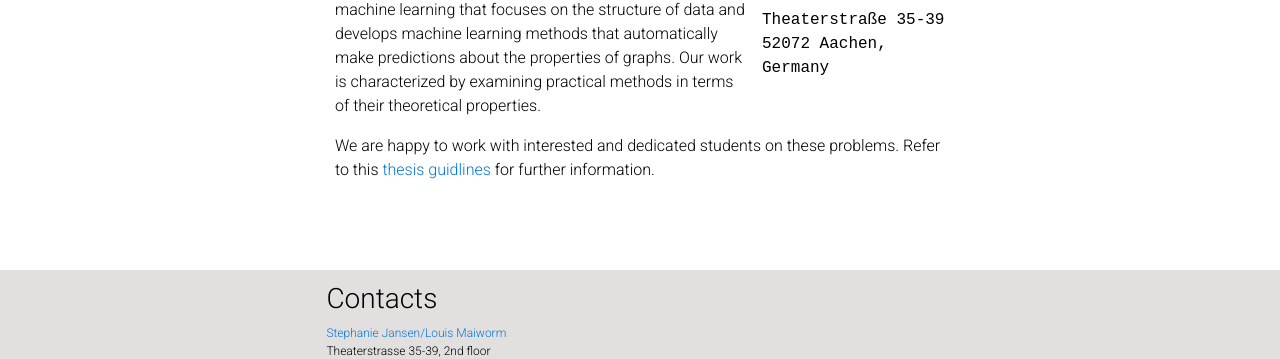
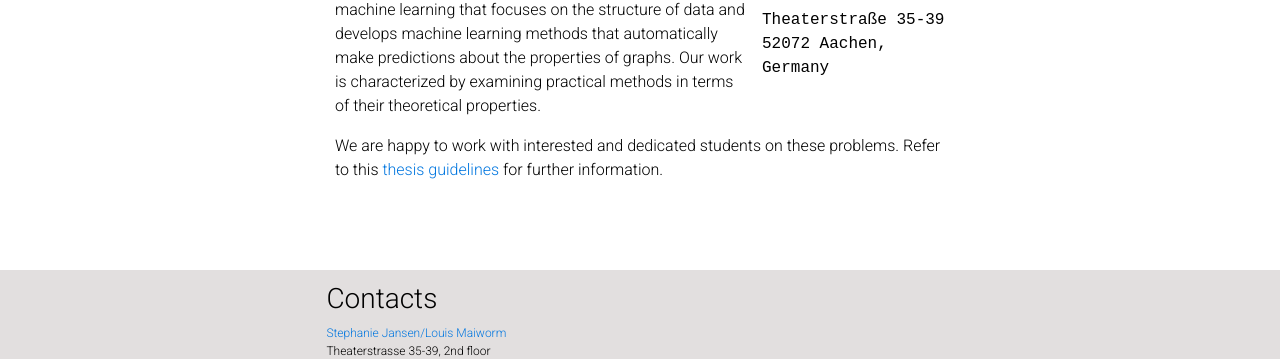
Before and after one commit to LoG-RWTH/log.rwth-aachen.github.io, a Jekyll site: the page built from _pages/about.md, in a window 1280 px wide and 964 px high. Shown: the part 498-857 px from the top of the window. Built offline with Jekyll 4.4.1, drawn with Linux system fonts in a browser that asks for light colours; comment, search, counter and statistics services are not loaded; a style sheet for code colours, icons or effects is not loaded.

Commit message:
correct typos

```diff
--- a/_pages/about.md
+++ b/_pages/about.md
@@ -29,7 +29,7 @@ social: true  # includes social icons at the bottom of the page
 	Our work is characterized by examining practical methods in terms of their theoretical properties.
 	</p>
 	<p>
-	We are happy to work with interested and dedicated students on these problems. Refer to this <a href="../teaching/thesis.md">thesis guidlines</a> for further information.
+	We are happy to work with interested and dedicated students on these problems. Refer to this <a href="../teaching/thesis.md">thesis guidelines</a> for further information.
 	</p>
     <br>
 	</body>
```
Also changed, not shown: _pages/teaching.md (+1 -1 lines).
